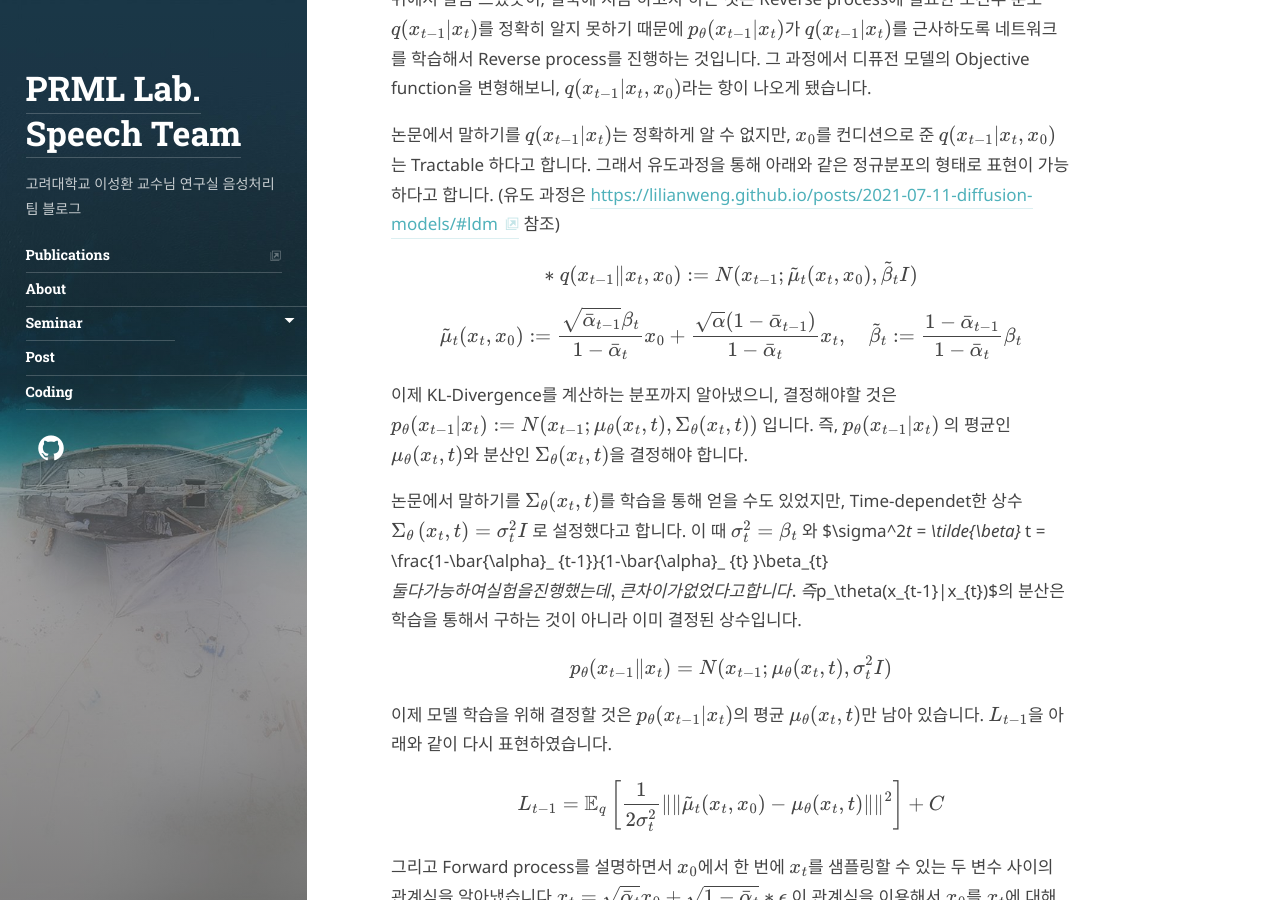
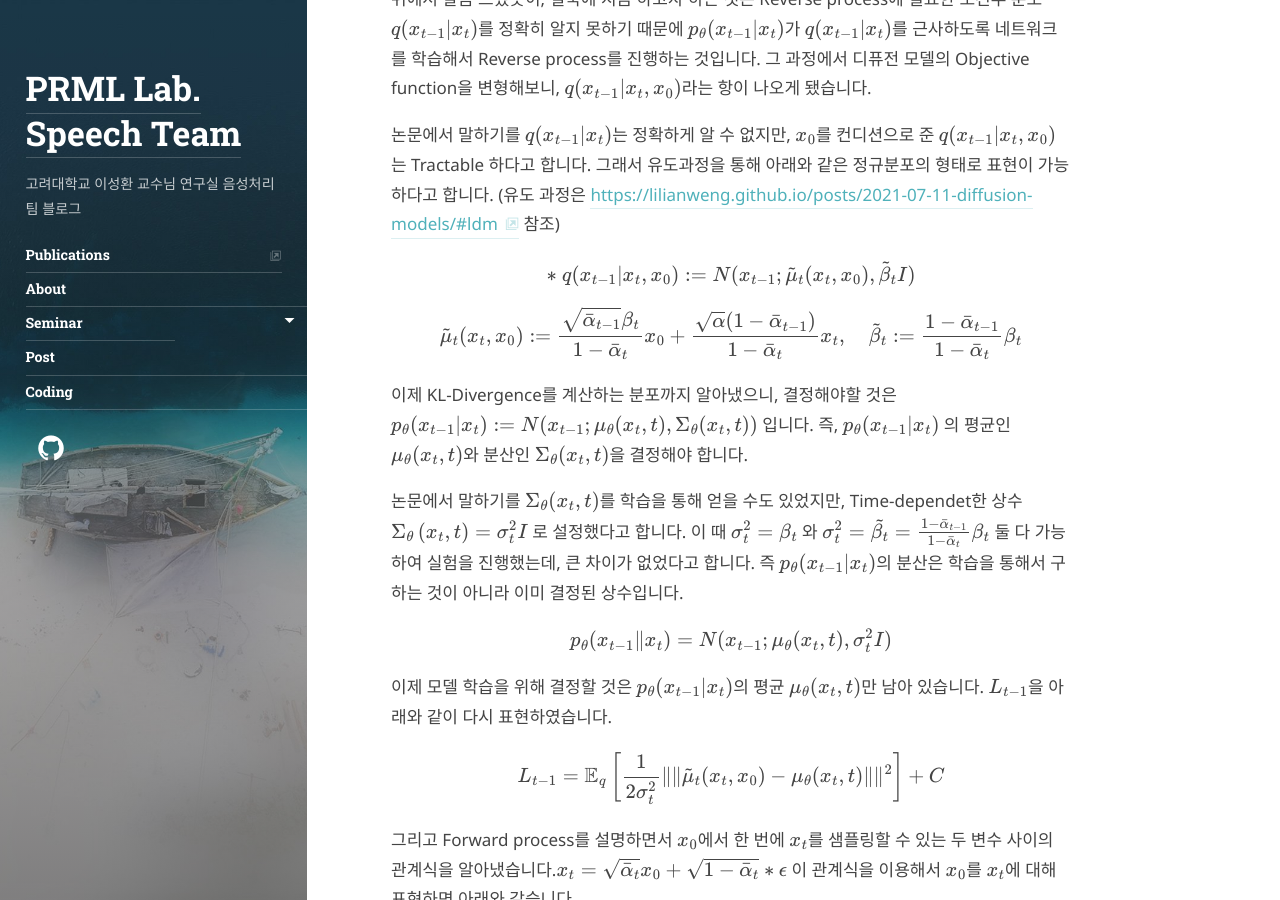
Before and after one commit to speech-team-korea/speech-team-korea.github.io, a Jekyll site: the page built from _posts/generative-model/2023-12-07-DDPM.md, in a window 1280 px wide and 900 px high, scrolled down 9922 px. Built offline with Jekyll 4.4.1, drawn with Linux system fonts in a browser that asks for light colours; some web fonts are replaced; comment, search, counter and statistics services are not loaded.

Commit message:
1207_DDPM_수식_imgpath수정

```diff
--- a/_posts/generative-model/2023-12-07-DDPM.md
+++ b/_posts/generative-model/2023-12-07-DDPM.md
@@ -241,7 +241,7 @@ Loss 형태를 비교해보면 전체적인 형태는 비슷하면서, 디퓨전
 (유도 과정은 [https://lilianweng.github.io/posts/2021-07-11-diffusion-models/#ldm](https://lilianweng.github.io/posts/2021-07-11-diffusion-models/#ldm) 참조)
 
 $$
-* \ q(x_{t-1} \| x_{t}, x_0):=N(x_{t-1} ; \tilde{\mu}_t(x_t,x_0), \tilde{\beta}_t I)
+* \ q(x_{t-1} | x_{t}, x_0):=N(x_{t-1} ; \tilde{\mu}_t(x_t,x_0), \tilde{\beta}_t I)
 $$
 
 $$
@@ -250,7 +250,7 @@ $$
 
 이제 KL-Divergence를 계산하는 분포까지 알아냈으니, 결정해야할 것은 $p_\theta(x_{t-1} \| x_t):=N(x_{t-1} ; \mu_\theta(x_t,t), \Sigma_\theta(x_t,t))$ 입니다. 즉, $p_\theta(x_{t-1}\|x_t)$ 의 평균인 $\mu_\theta(x_t,t)$와 분산인 $\Sigma_\theta(x_t,t)$을 결정해야 합니다.
 
-논문에서 말하기를 $\Sigma_\theta(x_t,t)$를 학습을 통해 얻을 수도 있었지만, Time-dependet한 상수 $\Sigma_ \theta \left(x_{t},t \right) = \sigma_t^2 I$ 로 설정했다고 합니다. 이 때 $ \sigma_t^2 = \beta_t$ 와 $\sigma^2_t = \tilde{\beta}_ t = \frac{1-\bar{\alpha}_ {t-1}}{1-\bar{\alpha}_ {t} }\beta_{t}$ 둘 다 가능하여 실험을 진행했는데, 큰 차이가 없었다고 합니다. 즉 $p_\theta(x_{t-1}\|x_{t})$의 분산은 학습을 통해서 구하는 것이 아니라 이미 결정된 상수입니다.
+논문에서 말하기를 $\Sigma_\theta(x_t,t)$를 학습을 통해 얻을 수도 있었지만, Time-dependet한 상수 $\Sigma_ \theta \left(x_{t},t \right) = \sigma_t^2 I$ 로 설정했다고 합니다. 이 때 $ \sigma_t^2 = \beta_t$ 와 $\sigma_t^2 = \tilde{\beta_ t}=\frac{1-\bar{\alpha}_ {t-1}}{1-\bar{\alpha}_ t } \beta_t $ 둘 다 가능하여 실험을 진행했는데, 큰 차이가 없었다고 합니다. 즉 $p_ \theta ( x_{t-1} \| x_{t} )$의 분산은 학습을 통해서 구하는 것이 아니라 이미 결정된 상수입니다.
 
 $$
 p_\theta(x_{t-1} \| x_t) =N(x_{t-1} ; \mu_\theta(x_t,t), \sigma^2_tI)
@@ -374,7 +374,7 @@ $$
 
 ## Reverse process parameterization and training objective ablation
 
-![https://github.com/speech-team-korea/speech-team-korea.github.io/assets/144989499/8cbc0ca7-b871-42aa-85ef-8159da02a5de]()
+![](https://github.com/speech-team-korea/speech-team-korea.github.io/assets/144989499/8cbc0ca7-b871-42aa-85ef-8159da02a5de)
 
 # Reference
 
```
Also changed, not shown: other parts of _posts/generative-model/2023-12-07-DDPM.md (+4 -4 lines).
